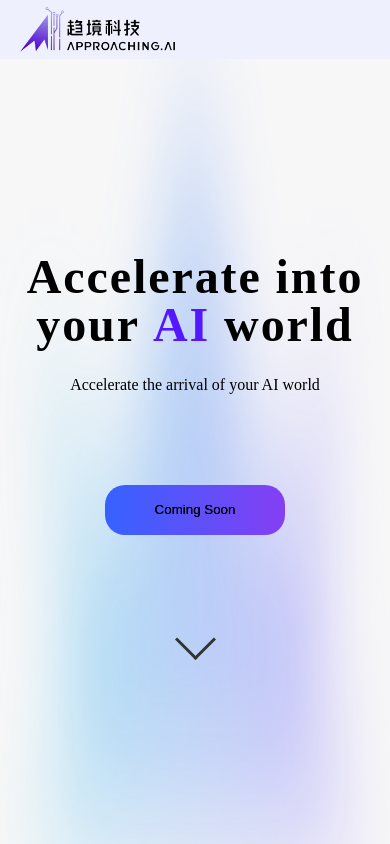
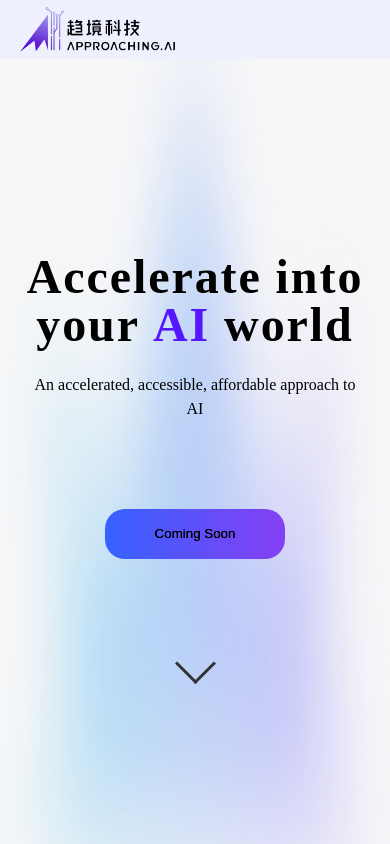
Before and after one commit to pipich0u/approachin-ai-website, a Vue app in the folder website/: page /index/home in a window 390 px wide. Built offline with nearby package versions, Linux system fonts and the light colour scheme.

Commit message:
[add] new text

```diff
--- a/website/src/views/home/index.vue
+++ b/website/src/views/home/index.vue
@@ -6,7 +6,7 @@
       </div>
       <div class="text fontf">
         <!-- {{ $t('home.text') }} -->
-        Accelerate the arrival of your AI world
+        An accelerated, accessible, affordable approach to AI
         <!-- Grow smarter, grow faster as we need Solutions at the right place, we are empowering all
         your digital twin needs -->
       </div>
@@ -65,7 +65,7 @@
             <span href="#" class="social-icon">微信公众号: <a href="#">趋境科技</a></span>
           </div>
           <div class="code">
-            <div>扫描二维码关注我们</div>
+            <!-- <div>扫描二维码关注我们</div> -->
             <img src="../../../public/images/code.png" alt="" />
           </div>
         </div>
@@ -293,7 +293,7 @@ onMounted(() => {})
     .main {
       margin-top: 6rem;
       padding: 25% 5%;
-      height: 100%;
+      height: 100;
       display: flex;
       flex-direction: column;
       align-items: center;
@@ -527,7 +527,7 @@ onMounted(() => {})
     align-items: center;
     img {
       margin-top: 10px;
-      width: 80px;
+      width: 100px;
       height: 100%;
     }
   }
```
